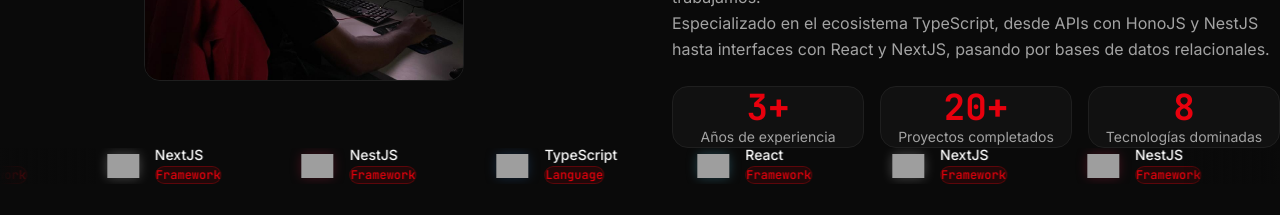
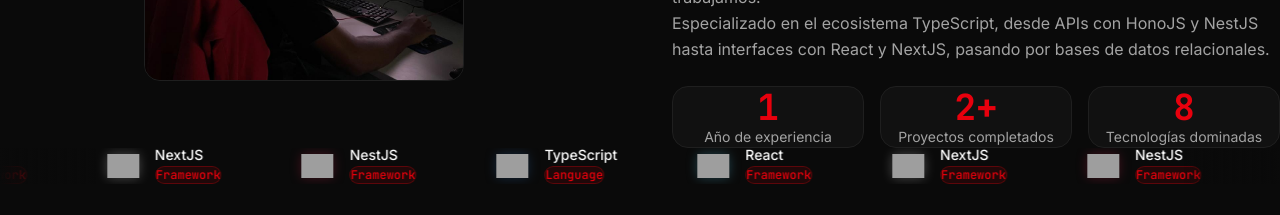
Before and after one commit to Lyscri/Portafolio-web, a React (Vite) app: page / in a window 1280 px wide. Shown: the part 1180-1395 px from the top of the page. Built offline with nearby package versions, Linux system fonts and the light colour scheme; grey boxes are pictures that could not be loaded.

Commit message:
feat(metrics): update experience and projects count
Update the years of experience and completed projects metrics to reflect real data.

```diff
--- a/src/constants/navigation.ts
+++ b/src/constants/navigation.ts
@@ -32,8 +32,8 @@ export const SOCIAL_LINKS: SocialLink[] = [
 ]
 
 export const METRICS: Metric[] = [
-  { value: 3, label: 'Años de experiencia', suffix: '+' },
-  { value: 20, label: 'Proyectos completados', suffix: '+' },
+  { value: 1, label: 'Año de experiencia', suffix: '' },
+  { value: 2, label: 'Proyectos completados', suffix: '+' },
   { value: 8, label: 'Tecnologías dominadas', suffix: '' },
 ]
 
```
